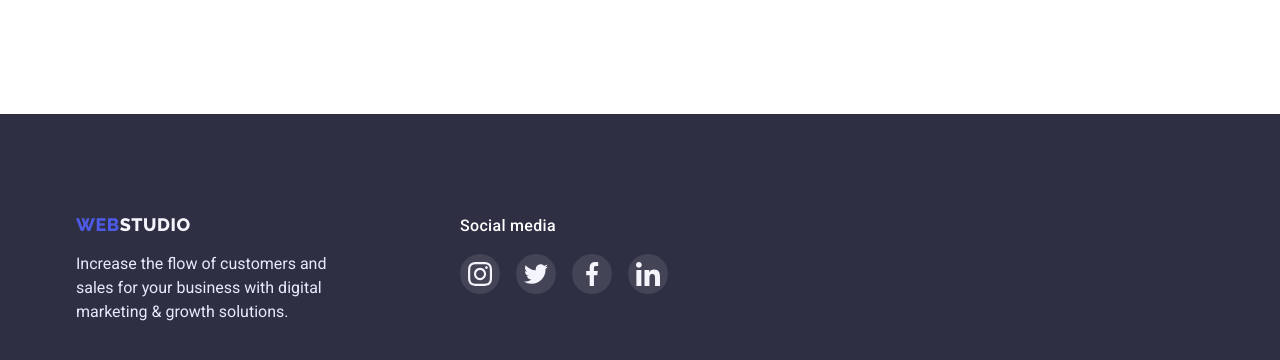
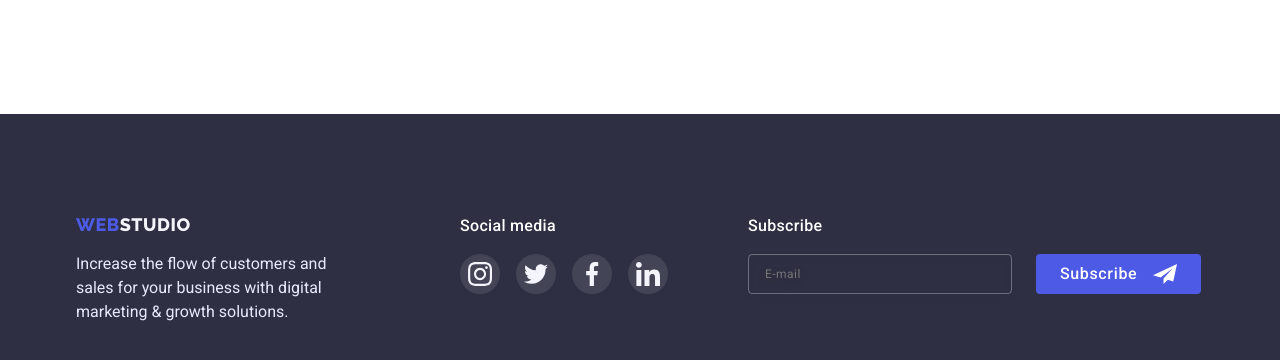
Before and after one commit to Drobot777/goit-markup-hw-06, a plain HTML site: page index.html in a window 1280 px wide. Shown: the part 2783-3143 px from the top of the page. Drawn offline with nearby package versions, Linux system fonts and the light colour scheme.

Commit message:
complete homework6

```diff
--- a/css/styles.css
+++ b/css/styles.css
@@ -4,6 +4,7 @@
   --primary-bg-color: #ffffff;
   --secondary-bg-color: #4d5ae5;
   --bord-color: #e7e9fc;
+  --hover-color: #404bbf;
   --time-tranz: 250ms cubic-bezier(0.4, 0, 0.2, 1);
 }
 body {
@@ -81,11 +82,11 @@ img {
 }
 .navigation .link:hover,
 .navigation .link:focus {
-  color: #404bbf;
+  color: var(--hover-color);
 }
 .contacts .link:hover,
 .contacts .link:focus {
-  color: #404bbf;
+  color: var(--hover-color);
 }
 .logo {
   display: inline-block;
@@ -135,11 +136,11 @@ img {
   width: 100%;
   height: 4px;
   border-radius: 2px;
-  background: #404bbf;
+  background: var(--hover-color);
 }
 .navigation-list .activ-link {
   position: relative;
-  color: #404bbf;
+  color: var(--hover-color);
 }
 
 /* -------------hero--------------- */
@@ -194,7 +195,7 @@ img {
 }
 .hero-btn:hover,
 .hero-btn:focus {
-  background: #404bbf;
+  background: var(--hover-color);
   cursor: pointer;
 }
 .backdrop {
@@ -254,7 +255,7 @@ img {
 }
 .btn-close:hover,
 .icon-close:focus {
-  background-color: #404bbf;
+  background-color: var(--hover-color);
   fill: #ffffff;
 }
 .form {
@@ -316,7 +317,6 @@ img {
 
 .checkbox-label {
   display: flex;
-  justify-content: center;
   align-items: center;
   cursor: pointer;
   margin-top: 16px;
@@ -339,6 +339,9 @@ img {
   margin: -1px;
 }
 .checkbox-link {
+  display: inline-block;
+  margin: 0;
+  padding: 0;
   font-size: 12px;
   line-height: 1.333;
   letter-spacing: 0.04em;
@@ -358,6 +361,11 @@ img {
   background: #4d5ae5;
   box-shadow: 0px 4px 4px rgba(0, 0, 0, 0.15);
   border-radius: 4px;
+  transition: background var(--time-tranz);
+}
+.btn-submit:focus,
+.btn-submit:hover {
+  background-color: var(--hover-color);
 }
 .icon-label {
   position: absolute;
@@ -378,7 +386,7 @@ img {
   background-size: contain;
   background-position: center;
   background-origin: border-box;
-  border-color: #404bbf;
+  border-color: var(--hover-color);
 }
 
 /*------------ Adventages------------------ */
@@ -529,7 +537,7 @@ img {
 }
 .link-icon:hover,
 .link-icon:focus {
-  background: #404bbf;
+  background: var(--hover-color);
 }
 
 /* -----------------customers --------------------------*/
@@ -566,8 +574,8 @@ img {
 }
 .border-icon:hover,
 .border-icon:focus {
-  border: 1px solid #404bbf;
-  color: #404bbf;
+  border: 1px solid var(--hover-color);
+  color: var(--hover-color);
 }
 
 .icon-logo {
@@ -636,6 +644,62 @@ img {
   letter-spacing: 0.02em;
   color: #ffffff;
 }
+.subscription {
+  margin-left: 80px;
+}
+.subscript-title {
+  margin-bottom: 16px;
+  font-weight: 500;
+  letter-spacing: 0.02em;
+  color: #ffffff;
+}
+.subscript-input {
+  width: 264px;
+  height: 40px;
+  padding: 8px 16px;
+  outline: none;
+  background-color: transparent;
+  border: 1px solid rgba(255, 255, 255, 0.3);
+  filter: drop-shadow(0px 4px 4px rgba(0, 0, 0, 0.15));
+  border-radius: 4px;
+}
+[placeholder="E-mail"] {
+  font-style: normal;
+  font-weight: 400;
+  font-size: 12px;
+  line-height: 2;
+  letter-spacing: 0.04em;
+  color: rgba(255, 255, 255, 0.6);
+}
+.btn-subscript {
+  display: inline-flex;
+  align-items: center;
+  margin-left: 24px;
+  padding: 8px 24px;
+  font-weight: 500;
+  font-size: 16px;
+  line-height: 1.5;
+  letter-spacing: 0.04em;
+  color: #ffffff;
+  background: #4d5ae5;
+  border-radius: 4px;
+  border: none;
+  transition: background var(--time-tranz);
+}
+.btn-subscript:hover,
+.btn-subscript:focus {
+  background-color: var(--hover-color);
+  cursor: pointer;
+}
+.subscript-form {
+  display: flex;
+  align-items: center;
+}
+.subs-icon {
+  display: flex;
+  padding: 0;
+  margin-left: 16px;
+}
 
 /* ---------------portfolio------------------- */
 .portfolio {
@@ -673,7 +737,7 @@ img {
 }
 .portfolio .btn:hover,
 .portfolio .btn:focus {
-  background: #404bbf;
+  background: var(--hover-color);
   color: var(--primary-bg-color);
   border-color: transparent;
   box-shadow: 0px 3px 1px rgba(0, 0, 0, 0.1), 0px 2px 1px rgba(0, 0, 0, 0.08),
--- a/index.html
+++ b/index.html
@@ -115,10 +115,8 @@
                     class="input-checkbox"
                   />
                   <span class="checkbox-icon"></span> I accept the terms and
-                  conditions of the
-                  <a href="" class="checkbox-link">
-                    <span>Privacy Policy</span>
-                  </a>
+                  conditions of the&nbsp;
+                  <a href="" class="checkbox-link"> Privacy Policy </a>
                 </label>
                 <button type="submit" class="btn-submit">Send</button>
               </form>
@@ -492,6 +490,25 @@
               </li>
             </ul>
           </div>
+          <div class="subscription">
+            <p class="subscript-title">Subscribe</p>
+            <form class="subscript-form">
+              <input
+                type="email"
+                name="email"
+                placeholder="E-mail"
+                class="subscript-input"
+              />
+              <button type="submit" class="btn-subscript">
+                Subscribe
+                <span class="subs-icon">
+                  <svg class="icon-frame" width="24" height="24">
+                    <use href="./images/symbol-defs.svg#icon-Frame-3-1"></use>
+                  </svg>
+                </span>
+              </button>
+            </form>
+          </div>
         </div>
       </div>
     </footer>
```
Also changed, not shown: portfolio.html (+19 -0 lines).
